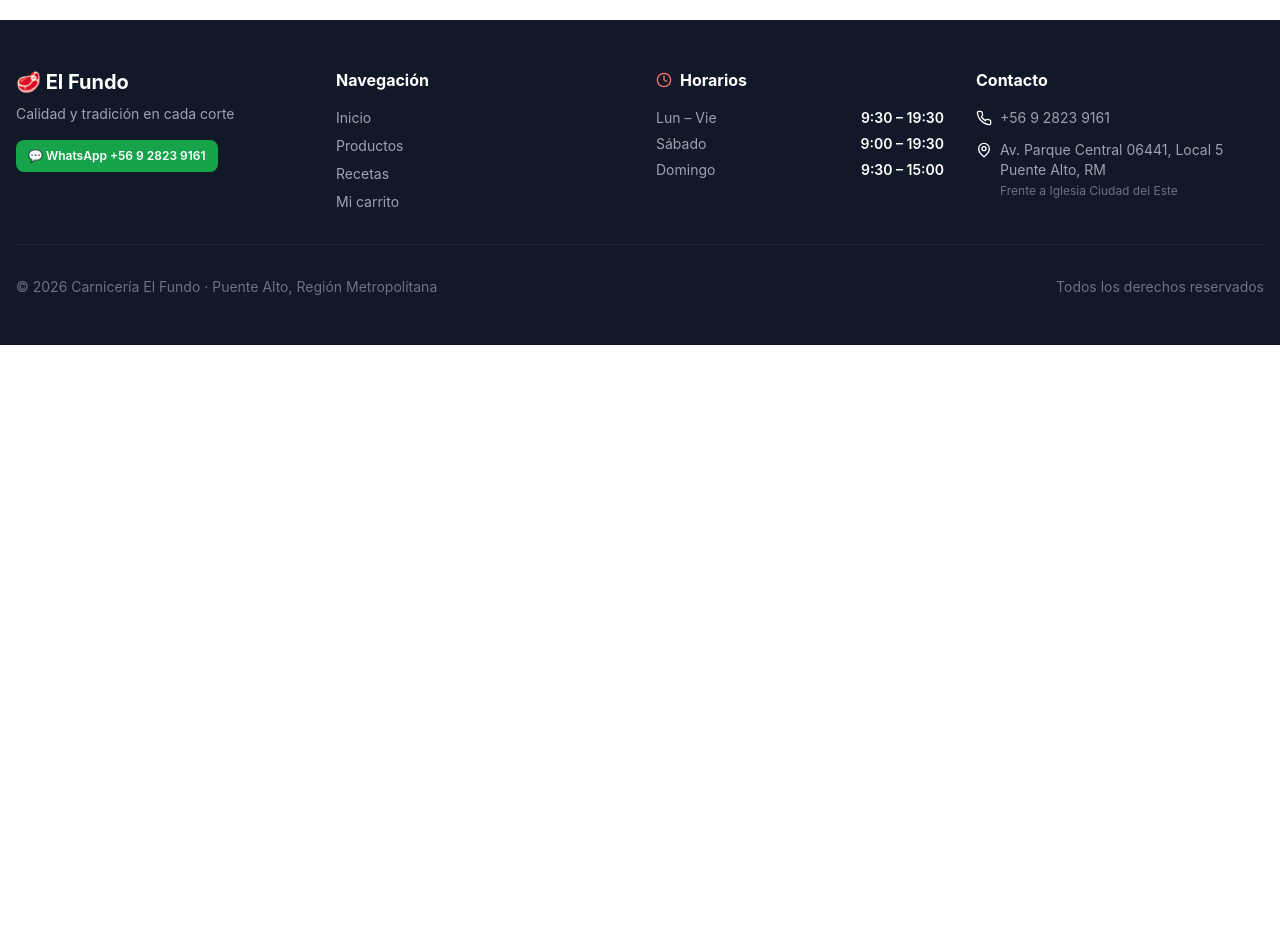
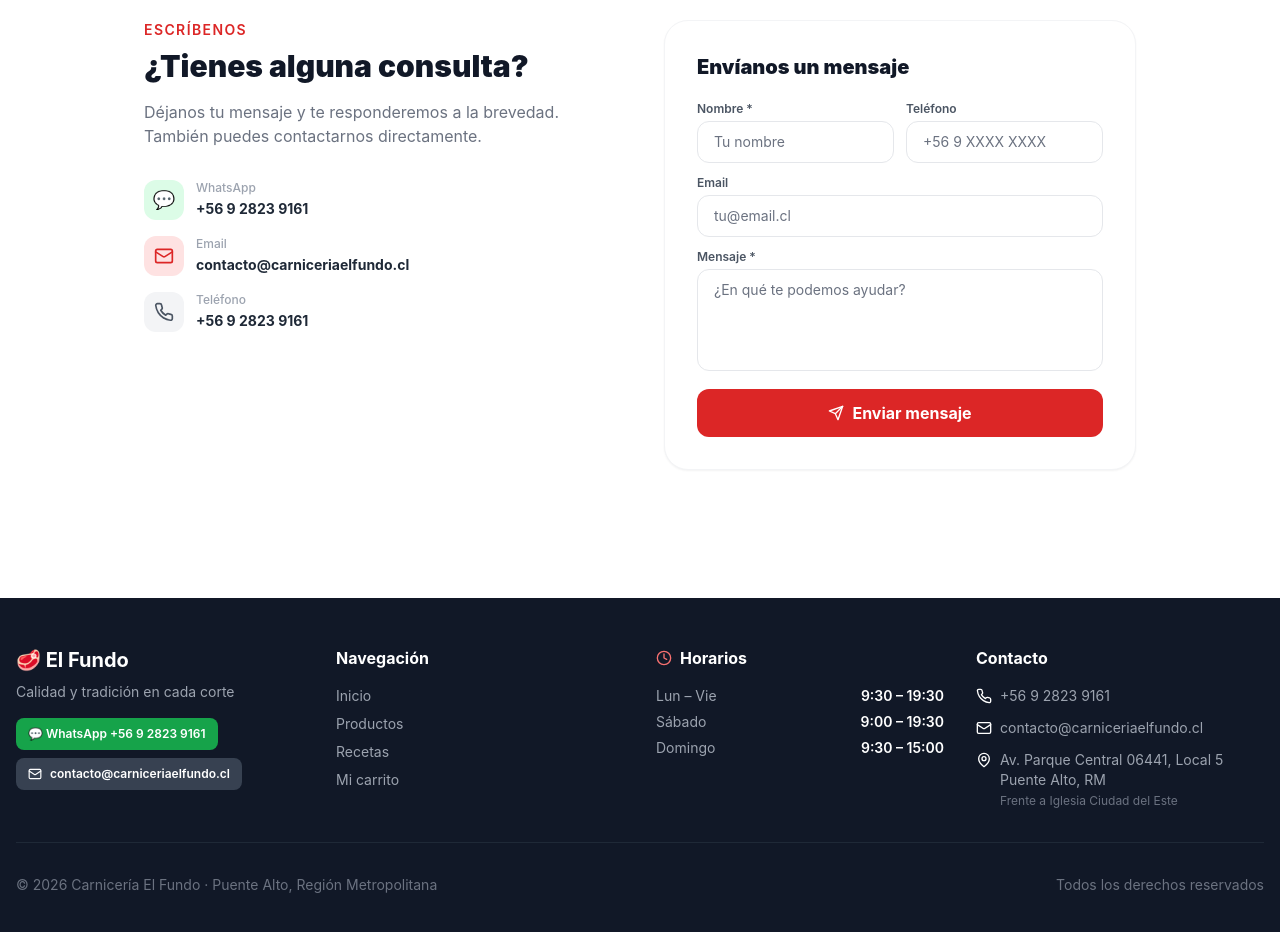
Before and after one commit to andrzunigar-cpu/El-Fundo, a Next.js app in the folder apps/web/: page / in a window 1280 px wide. Shown: the part 1460-2392 px from the top of the page. Before the commit the page ends 1805 px from the top, so only its background shows below. Built offline with nearby package versions, Linux system fonts and the light colour scheme; no server answers; the database is empty.

Commit message:
feat: email en footer + sección contacto con formulario en home

```diff
--- /dev/null
+++ b/apps/web/src/app/api/contact/route.ts
@@ -0,0 +1,48 @@
+import { NextRequest, NextResponse } from 'next/server'
+import nodemailer from 'nodemailer'
+
+export const dynamic = 'force-dynamic'
+
+export async function POST(request: NextRequest) {
+  try {
+    const body = await request.json()
+    const { nombre, email, telefono, mensaje } = body
+
+    if (!nombre || !mensaje) {
+      return NextResponse.json({ error: 'Nombre y mensaje requeridos' }, { status: 400 })
+    }
+
+    if (process.env.ZOHO_EMAIL && process.env.ZOHO_PASSWORD) {
+      const transporter = nodemailer.createTransport({
+        host: 'smtp.zoho.com',
+        port: 465,
+        secure: true,
+        auth: { user: process.env.ZOHO_EMAIL, pass: process.env.ZOHO_PASSWORD },
+      })
+
+      await transporter.sendMail({
+        from: `"Carnicería El Fundo" <${process.env.ZOHO_EMAIL}>`,
+        to: 'contacto@carniceriaelfundo.cl',
+        replyTo: email || undefined,
+        subject: `Mensaje de contacto de ${nombre}`,
+        html: `
+          <div style="font-family:sans-serif;max-width:600px;margin:0 auto">
+            <h2 style="color:#dc2626">Nuevo mensaje de contacto</h2>
+            <table style="width:100%;border-collapse:collapse">
+              <tr><td style="padding:8px;font-weight:bold;color:#374151;width:120px">Nombre</td><td style="padding:8px">${nombre}</td></tr>
+              ${email ? `<tr><td style="padding:8px;font-weight:bold;color:#374151">Email</td><td style="padding:8px"><a href="mailto:${email}">${email}</a></td></tr>` : ''}
+              ${telefono ? `<tr><td style="padding:8px;font-weight:bold;color:#374151">Teléfono</td><td style="padding:8px">${telefono}</td></tr>` : ''}
+              <tr><td style="padding:8px;font-weight:bold;color:#374151;vertical-align:top">Mensaje</td><td style="padding:8px;white-space:pre-wrap">${mensaje}</td></tr>
+            </table>
+            <p style="color:#6b7280;font-size:12px;margin-top:24px">Formulario de contacto · carniceriaelfundo.cl</p>
+          </div>
+        `,
+      })
+    }
+
+    return NextResponse.json({ ok: true })
+  } catch (err) {
+    console.error('Contact form error:', err)
+    return NextResponse.json({ ok: true })
+  }
+}
--- a/apps/web/src/app/page.tsx
+++ b/apps/web/src/app/page.tsx
@@ -2,8 +2,9 @@ import Link from 'next/link'
 import { Header } from '@/components/Header'
 import { Footer } from '@/components/Footer'
 import { FlashSale } from '@/components/FlashSale'
-import { ArrowRight } from 'lucide-react'
+import { ArrowRight, Mail, Phone } from 'lucide-react'
 import WelcomePopup from '@/components/WelcomePopup'
+import ContactForm from '@/components/ContactForm'
 
 const CATEGORIES = [
   { id: 'vacuno',    name: 'Vacuno',      desc: 'Cortes premium de res',       image: 'https://images.unsplash.com/photo-1603048297172-c92544798d5a?w=600&q=80' },
@@ -96,6 +97,55 @@ export default function Home() {
           </div>
         </section>
 
+        {/* ── Sección Contacto ── */}
+        <section className="max-w-5xl mx-auto px-4 py-16">
+          <div className="grid md:grid-cols-2 gap-12 items-start">
+            {/* Info */}
+            <div>
+              <p className="text-red-600 font-semibold text-sm uppercase tracking-widest mb-2">Escríbenos</p>
+              <h2 className="text-3xl font-black text-gray-900 mb-4">¿Tienes alguna consulta?</h2>
+              <p className="text-gray-500 mb-8">Déjanos tu mensaje y te responderemos a la brevedad. También puedes contactarnos directamente.</p>
+              <ul className="space-y-4">
+                <li className="flex items-center gap-3">
+                  <div className="w-10 h-10 bg-green-100 rounded-xl flex items-center justify-center shrink-0">
+                    <span className="text-lg">💬</span>
+                  </div>
+                  <div>
+                    <p className="text-xs text-gray-400 font-medium">WhatsApp</p>
+                    <a href="https://wa.me/56928239161" target="_blank" rel="noopener noreferrer"
+                      className="text-sm font-bold text-gray-800 hover:text-green-600 transition">+56 9 2823 9161</a>
+                  </div>
+                </li>
+                <li className="flex items-center gap-3">
+                  <div className="w-10 h-10 bg-red-100 rounded-xl flex items-center justify-center shrink-0">
+                    <Mail className="w-5 h-5 text-red-600" />
+                  </div>
+                  <div>
+                    <p className="text-xs text-gray-400 font-medium">Email</p>
+                    <a href="mailto:contacto@carniceriaelfundo.cl"
+                      className="text-sm font-bold text-gray-800 hover:text-red-600 transition">contacto@carniceriaelfundo.cl</a>
+                  </div>
+                </li>
+                <li className="flex items-center gap-3">
+                  <div className="w-10 h-10 bg-gray-100 rounded-xl flex items-center justify-center shrink-0">
+                    <Phone className="w-5 h-5 text-gray-600" />
+                  </div>
+                  <div>
+                    <p className="text-xs text-gray-400 font-medium">Teléfono</p>
+                    <a href="tel:+56928239161"
+                      className="text-sm font-bold text-gray-800 hover:text-gray-600 transition">+56 9 2823 9161</a>
+                  </div>
+                </li>
+              </ul>
+            </div>
+            {/* Formulario */}
+            <div className="bg-white rounded-3xl shadow-sm border border-gray-100 p-6 sm:p-8">
+              <h3 className="font-black text-gray-900 text-xl mb-5">Envíanos un mensaje</h3>
+              <ContactForm />
+            </div>
+          </div>
+        </section>
+
       </main>
       <Footer />
     </>
--- /dev/null
+++ b/apps/web/src/components/ContactForm.tsx
@@ -0,0 +1,95 @@
+'use client'
+
+import { useState } from 'react'
+import { Send, CheckCircle2 } from 'lucide-react'
+
+export default function ContactForm() {
+  const [form, setForm] = useState({ nombre: '', email: '', telefono: '', mensaje: '' })
+  const [loading, setLoading] = useState(false)
+  const [sent, setSent] = useState(false)
+  const [error, setError] = useState('')
+
+  const handleSubmit = async (e: React.FormEvent) => {
+    e.preventDefault()
+    if (!form.nombre || !form.mensaje) return
+    setLoading(true)
+    setError('')
+    try {
+      const res = await fetch('/api/contact', {
+        method: 'POST',
+        headers: { 'Content-Type': 'application/json' },
+        body: JSON.stringify(form),
+      })
+      if (res.ok) {
+        setSent(true)
+      } else {
+        setError('Hubo un problema al enviar. Intenta de nuevo.')
+      }
+    } catch {
+      setError('Hubo un problema al enviar. Intenta de nuevo.')
+    }
+    setLoading(false)
+  }
+
+  if (sent) {
+    return (
+      <div className="text-center py-10">
+        <CheckCircle2 className="w-12 h-12 text-green-500 mx-auto mb-3" />
+        <h3 className="font-black text-xl text-gray-900 mb-1">¡Mensaje enviado!</h3>
+        <p className="text-gray-500 text-sm">Te responderemos a la brevedad.</p>
+      </div>
+    )
+  }
+
+  return (
+    <form onSubmit={handleSubmit} className="space-y-3">
+      <div className="grid sm:grid-cols-2 gap-3">
+        <div>
+          <label className="block text-xs font-semibold text-gray-600 mb-1">Nombre *</label>
+          <input
+            required type="text" value={form.nombre}
+            onChange={e => setForm(p => ({ ...p, nombre: e.target.value }))}
+            placeholder="Tu nombre"
+            className="w-full px-4 py-2.5 border border-gray-200 rounded-xl text-sm focus:outline-none focus:ring-2 focus:ring-red-400"
+          />
+        </div>
+        <div>
+          <label className="block text-xs font-semibold text-gray-600 mb-1">Teléfono</label>
+          <input
+            type="tel" value={form.telefono}
+            onChange={e => setForm(p => ({ ...p, telefono: e.target.value }))}
+            placeholder="+56 9 XXXX XXXX"
+            className="w-full px-4 py-2.5 border border-gray-200 rounded-xl text-sm focus:outline-none focus:ring-2 focus:ring-red-400"
+          />
+        </div>
+      </div>
+      <div>
+        <label className="block text-xs font-semibold text-gray-600 mb-1">Email</label>
+        <input
+          type="email" value={form.email}
+          onChange={e => setForm(p => ({ ...p, email: e.target.value }))}
+          placeholder="tu@email.cl"
+          className="w-full px-4 py-2.5 border border-gray-200 rounded-xl text-sm focus:outline-none focus:ring-2 focus:ring-red-400"
+        />
+      </div>
+      <div>
+        <label className="block text-xs font-semibold text-gray-600 mb-1">Mensaje *</label>
+        <textarea
+          required value={form.mensaje}
+          onChange={e => setForm(p => ({ ...p, mensaje: e.target.value }))}
+          placeholder="¿En qué te podemos ayudar?"
+          rows={4}
+          className="w-full px-4 py-2.5 border border-gray-200 rounded-xl text-sm focus:outline-none focus:ring-2 focus:ring-red-400 resize-none"
+        />
+      </div>
+      {error && <p className="text-xs text-red-600 bg-red-50 rounded-lg px-3 py-2">{error}</p>}
+      <button
+        type="submit" disabled={loading}
+        className="w-full flex items-center justify-center gap-2 bg-red-600 hover:bg-red-700 disabled:opacity-50 text-white py-3 rounded-xl font-bold transition"
+      >
+        <Send className="w-4 h-4" />
+        {loading ? 'Enviando...' : 'Enviar mensaje'}
+      </button>
+    </form>
+  )
+}
--- a/apps/web/src/components/Footer.tsx
+++ b/apps/web/src/components/Footer.tsx
@@ -15,9 +15,15 @@ export function Footer() {
               href="https://wa.me/56928239161"
               target="_blank"
               rel="noopener noreferrer"
-              className="inline-flex items-center gap-2 bg-green-600 hover:bg-green-700 text-white text-xs font-semibold px-3 py-2 rounded-lg transition"
+              className="inline-flex items-center gap-2 bg-green-600 hover:bg-green-700 text-white text-xs font-semibold px-3 py-2 rounded-lg transition mb-2"
             >
               💬 WhatsApp +56 9 2823 9161
+            </a>
+            <a
+              href="mailto:contacto@carniceriaelfundo.cl"
+              className="inline-flex items-center gap-2 bg-gray-700 hover:bg-gray-600 text-white text-xs font-semibold px-3 py-2 rounded-lg transition"
+            >
+              <Mail className="w-3.5 h-3.5" /> contacto@carniceriaelfundo.cl
             </a>
           </div>
 
@@ -60,6 +66,10 @@ export function Footer() {
                 <a href="tel:+56928239161" className="text-gray-400 hover:text-white">+56 9 2823 9161</a>
               </li>
               <li className="flex items-start gap-2">
+                <Mail className="w-4 h-4 mt-0.5 shrink-0" />
+                <a href="mailto:contacto@carniceriaelfundo.cl" className="text-gray-400 hover:text-white break-all">contacto@carniceriaelfundo.cl</a>
+              </li>
+              <li className="flex items-start gap-2">
                 <MapPin className="w-4 h-4 mt-0.5 shrink-0" />
                 <a
                   href="https://www.google.com/maps/dir/?api=1&destination=Av+Parque+Central+06441+Puente+Alto+Chile"
```
